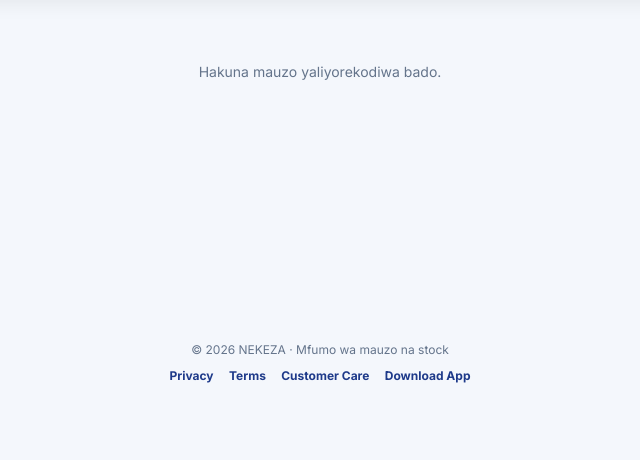
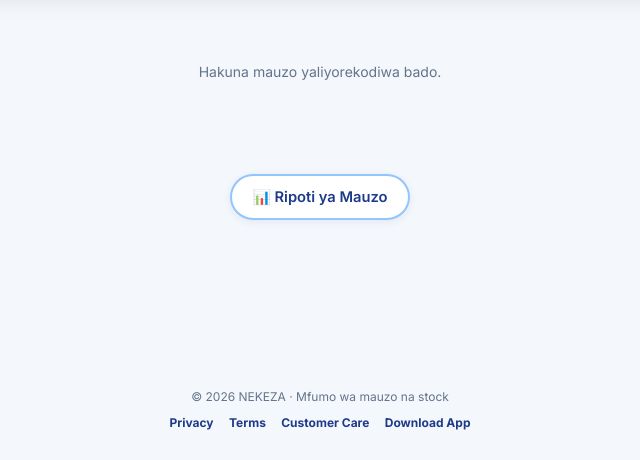
Before and after one commit to salimuhasani/nekeza, a Flask app: page /sales in a window 1280 px wide. Shown: the part 282-742 px from the top of the page, without its empty margins (320-960 px from the left). Run offline with Flask 3, Linux system fonts and the light colour scheme; the visitor is signed in with stand-in values (Sample User, id 1); data comes from the database, SQL or seed files in the repository; data that the repository does not hold is empty; some libraries are stand-ins or nearby versions.

Commit message:
Update sales.html

```diff
--- a/templates/sales.html
+++ b/templates/sales.html
@@ -157,6 +157,36 @@
         transform: translateY(-3px);
         box-shadow: 0 6px 18px rgba(0,0,0,0.2);
     }
+
+    /* Button moja ndogo ya ripoti */
+    .report-btn-wrap {
+        text-align: center;
+        margin: 28px 0 36px;
+    }
+
+    .report-btn {
+        display: inline-flex;
+        align-items: center;
+        gap: 8px;
+        padding: 10px 20px;
+        font-size: 0.92rem;
+        font-weight: 600;
+        color: #1e3a8a;
+        background: white;
+        border: 2px solid #93c5fd;
+        border-radius: 999px;
+        text-decoration: none;
+        box-shadow: 0 2px 8px rgba(30, 58, 138, 0.08);
+        transition: all 0.2s ease;
+    }
+
+    .report-btn:hover {
+        background: #1e3a8a;
+        color: white;
+        border-color: #1e3a8a;
+        box-shadow: 0 4px 14px rgba(30, 58, 138, 0.25);
+        transform: translateY(-1px);
+    }
 </style>
 
 <div class="header">
@@ -258,4 +288,12 @@
     {% endif %}
 </div>
 
+{% if session['role'] in ['boss', 'admin'] %}
+<div class="report-btn-wrap">
+    <a href="{{ url_for('sales_report', period='1m') }}" class="report-btn">
+        📊 Ripoti ya Mauzo
+    </a>
+</div>
+{% endif %}
+
 {% endblock %}
```
